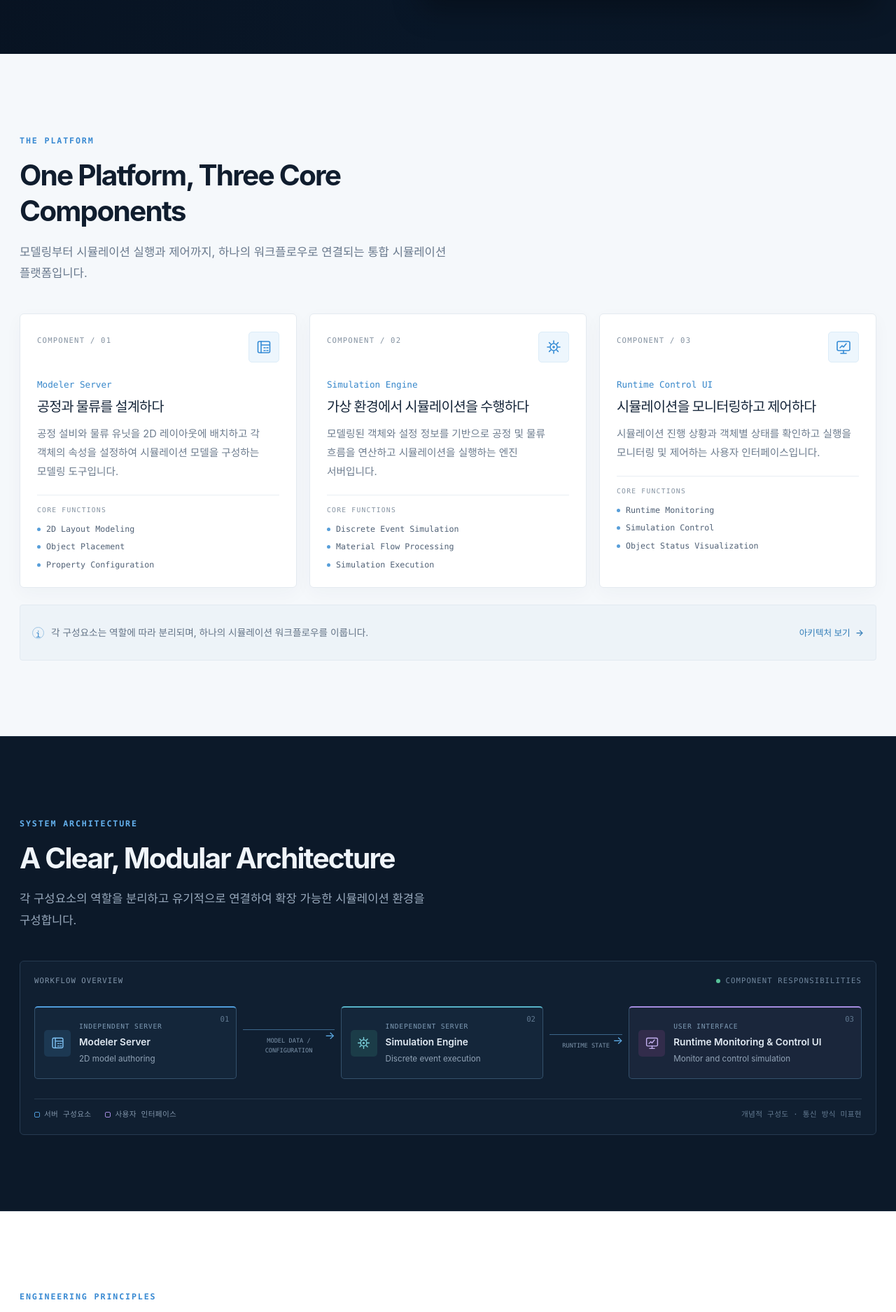
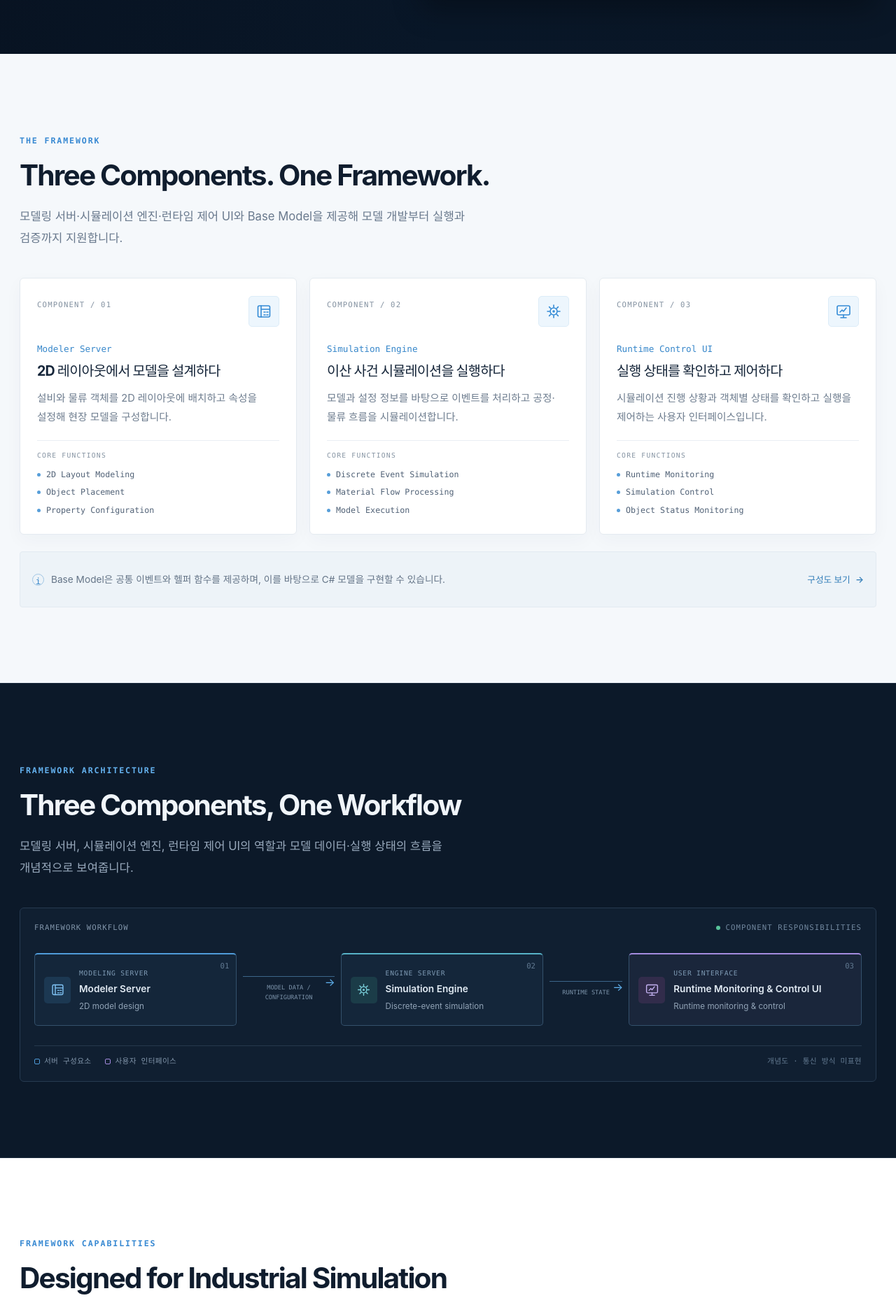
Before and after one commit to kkh3868/My_Portfolio, a React (Vite) app: page / in a window 1280 px wide. Shown: the part 918-2793 px from the top of the page at 70% size. Built offline with nearby package versions, Linux system fonts and the light colour scheme.

Commit message:
[Fix] 산업 시뮬레이션 프레임워크 포트폴리오 정비  - Hero KPI와 CTA 개선 및 플로팅 카드 제거  - 전 섹션과 README의 Framework·Base Model 용어 통일  - 서버 구성, C# 모델 개발 흐름과 브랜드 문구 정리

```diff
--- a/src/components/SimulationPreview.tsx
+++ b/src/components/SimulationPreview.tsx
@@ -372,11 +372,11 @@ export function SimulationPreview() {
         </div>
       </section>
 
-      <section className="simulation-screen simulation-screen--runtime" aria-label="시뮬레이션 제어 화면 예시">
+      <section className="simulation-screen simulation-screen--runtime" aria-label="런타임 제어 화면 예시">
         <div className="simulation-screen__header">
           <div className="screen-title">
             <span className="screen-title__mark screen-title__mark--runtime">▶</span>
-            <strong>SIMULATION CONTROL UI</strong>
+            <strong>RUNTIME CONTROL UI</strong>
           </div>
           <span className="runtime-live"><i className="status-dot" /> RUNNING</span>
         </div>
--- a/src/data/platform.ts
+++ b/src/data/platform.ts
@@ -4,35 +4,35 @@ export const platformComponents: PlatformComponent[] = [
   {
     number: '01',
     name: 'Modeler Server',
-    title: '공정과 물류를 설계하다',
+    title: '2D 레이아웃에서 모델을 설계하다',
     description:
-      '공정 설비와 물류 유닛을 2D 레이아웃에 배치하고 각 객체의 속성을 설정하여 시뮬레이션 모델을 구성하는 모델링 도구입니다.',
+      '설비와 물류 객체를 2D 레이아웃에 배치하고 속성을 설정해 현장 모델을 구성합니다.',
     features: ['2D Layout Modeling', 'Object Placement', 'Property Configuration'],
     icon: 'layout',
   },
   {
     number: '02',
     name: 'Simulation Engine',
-    title: '가상 환경에서 시뮬레이션을 수행하다',
+    title: '이산 사건 시뮬레이션을 실행하다',
     description:
-      '모델링된 객체와 설정 정보를 기반으로 공정 및 물류 흐름을 연산하고 시뮬레이션을 실행하는 엔진 서버입니다.',
+      '모델과 설정 정보를 바탕으로 이벤트를 처리하고 공정·물류 흐름을 시뮬레이션합니다.',
     features: [
       'Discrete Event Simulation',
       'Material Flow Processing',
-      'Simulation Execution',
+      'Model Execution',
     ],
     icon: 'engine',
   },
   {
     number: '03',
     name: 'Runtime Control UI',
-    title: '시뮬레이션을 모니터링하고 제어하다',
+    title: '실행 상태를 확인하고 제어하다',
     description:
-      '시뮬레이션 진행 상황과 객체별 상태를 확인하고 실행을 모니터링 및 제어하는 사용자 인터페이스입니다.',
+      '시뮬레이션 진행 상황과 객체별 상태를 확인하고 실행을 제어하는 사용자 인터페이스입니다.',
     features: [
       'Runtime Monitoring',
       'Simulation Control',
-      'Object Status Visualization',
+      'Object Status Monitoring',
     ],
     icon: 'monitor',
   },
@@ -47,16 +47,16 @@ export const platformCapabilities: PlatformCapability[] = [
     number: '01',
   },
   {
-    title: 'Extensible Simulation Framework',
+    title: 'Base Model Development',
     description:
-      '공통 시뮬레이션 프레임워크를 기반으로 다양한 공정 및 물류 객체를 확장하고 실행할 수 있도록 설계합니다.',
+      'Base Model이 제공하는 공통 이벤트와 헬퍼 함수를 활용해 C# 기반의 현장별 모델 로직을 개발할 수 있습니다.',
     icon: 'framework',
     number: '02',
   },
   {
     title: '2D Material Flow Visualization',
     description:
-      'Top-view 2D 레이아웃에서 설비와 물류 유닛의 배치, 상태 및 자재 이동 흐름을 직관적으로 확인합니다.',
+      'Top-view 2D 레이아웃에서 설비 배치와 객체 상태, 자재 이동 흐름을 확인합니다.',
     icon: 'flow',
     number: '03',
   },
--- a/src/sections/ArchitectureSection.tsx
+++ b/src/sections/ArchitectureSection.tsx
@@ -6,13 +6,13 @@ export function ArchitectureSection() {
     <section className="architecture-section" id="architecture">
       <div className="section-shell architecture-shell">
         <SectionHeading
-          eyebrow="SYSTEM ARCHITECTURE"
-          title="A Clear, Modular Architecture"
-          description="각 구성요소의 역할을 분리하고 유기적으로 연결하여 확장 가능한 시뮬레이션 환경을 구성합니다."
+          eyebrow="FRAMEWORK ARCHITECTURE"
+          title="Three Components, One Workflow"
+          description="모델링 서버, 시뮬레이션 엔진, 런타임 제어 UI의 역할과 모델 데이터·실행 상태의 흐름을 개념적으로 보여줍니다."
         />
         <div className="architecture-panel">
           <div className="architecture-panel__header">
-            <span>WORKFLOW OVERVIEW</span>
+            <span>FRAMEWORK WORKFLOW</span>
             <span><i /> COMPONENT RESPONSIBILITIES</span>
           </div>
           <div className="architecture-flow">
@@ -20,9 +20,9 @@ export function ArchitectureSection() {
               <span className="node-index">01</span>
               <span className="node-icon"><Icon name="layout" size={21} /></span>
               <span className="node-content">
-                <small>INDEPENDENT SERVER</small>
+                <small>MODELING SERVER</small>
                 <strong>Modeler Server</strong>
-                <span>2D model authoring</span>
+                <span>2D model design</span>
               </span>
             </article>
             <div className="flow-connector">
@@ -34,9 +34,9 @@ export function ArchitectureSection() {
               <span className="node-index">02</span>
               <span className="node-icon"><Icon name="engine" size={21} /></span>
               <span className="node-content">
-                <small>INDEPENDENT SERVER</small>
+                <small>ENGINE SERVER</small>
                 <strong>Simulation Engine</strong>
-                <span>Discrete event execution</span>
+                <span>Discrete-event simulation</span>
               </span>
             </article>
             <div className="flow-connector">
@@ -50,14 +50,14 @@ export function ArchitectureSection() {
               <span className="node-content">
                 <small>USER INTERFACE</small>
                 <strong>Runtime Monitoring &amp; Control UI</strong>
-                <span>Monitor and control simulation</span>
+                <span>Runtime monitoring &amp; control</span>
               </span>
             </article>
           </div>
           <div className="architecture-panel__footer">
             <span><i className="server-key" /> 서버 구성요소</span>
             <span><i className="ui-key" /> 사용자 인터페이스</span>
-            <span className="architecture-disclaimer">개념적 구성도 · 통신 방식 미표현</span>
+            <span className="architecture-disclaimer">개념도 · 통신 방식 미표현</span>
           </div>
         </div>
       </div>
--- a/src/sections/FeaturesSection.tsx
+++ b/src/sections/FeaturesSection.tsx
@@ -6,16 +6,16 @@ export function FeaturesSection() {
   return (
     <section className="features-section section-shell" id="features">
       <SectionHeading
-        eyebrow="ENGINEERING PRINCIPLES"
-        title="Built for Industrial Simulation"
-        description="산업 시스템의 구조와 흐름을 명확하게 표현하기 위한 핵심 설계 원칙입니다."
+        eyebrow="FRAMEWORK CAPABILITIES"
+        title="Designed for Industrial Simulation"
+        description="객체 기반 모델링, Base Model 기반 개발, 2D 흐름 시각화를 통해 현장별 시뮬레이션 모델을 구성합니다."
       />
       <div className="capability-grid">
         {platformCapabilities.map((capability) => (
           <article className="capability-card" key={capability.number}>
             <div className="capability-card__top">
               <span className="icon-tile icon-tile--subtle"><Icon name={capability.icon} /></span>
-              <span>{capability.number} / PRINCIPLE</span>
+              <span>{capability.number} / CAPABILITY</span>
             </div>
             <h3>{capability.title}</h3>
             <p>{capability.description}</p>
--- a/src/sections/HeroSection.tsx
+++ b/src/sections/HeroSection.tsx
@@ -7,9 +7,8 @@ export function HeroSection() {
         <div className="hero-copy">
           <h1>물류와 공정의 흐름을<br /><span>시뮬레이션</span>으로<br />모델링하고 검증하다.</h1>
           <p className="hero-description">
-            제조 현장의 물류·공정을 2D 모델로 구성하고, 시뮬레이션 엔진과 런타임 제어를
-            연결하는 프레임워크를 설계·개발합니다. 설비와 물류 객체를 확장하고 흐름을
-            검증할 수 있는 기반을 만듭니다.
+            모델링 서버와 시뮬레이션 엔진, 런타임 제어 UI를 제공하며 Base Model을 기반으로
+            C# 모델의 개발과 실행을 지원합니다.
           </p>
           <div className="hero-stats" aria-label="현장 검증 실적">
             <div className="hero-stat">
--- a/src/sections/PlatformSection.tsx
+++ b/src/sections/PlatformSection.tsx
@@ -6,9 +6,9 @@ export function PlatformSection() {
   return (
     <section className="platform-section section-shell" id="platform">
       <SectionHeading
-        eyebrow="THE PLATFORM"
-        title="One Platform, Three Core Components"
-        description="모델링부터 시뮬레이션 실행과 제어까지, 하나의 워크플로우로 연결되는 통합 시뮬레이션 플랫폼입니다."
+        eyebrow="THE FRAMEWORK"
+        title="Three Components. One Framework."
+        description="모델링 서버·시뮬레이션 엔진·런타임 제어 UI와 Base Model을 제공해 모델 개발부터 실행과 검증까지 지원합니다."
       />
       <div className="component-grid">
         {platformComponents.map((component) => (
@@ -32,8 +32,8 @@ export function PlatformSection() {
       </div>
       <div className="platform-footnote">
         <span className="footnote-mark">i</span>
-        <p>각 구성요소는 역할에 따라 분리되며, 하나의 시뮬레이션 워크플로우를 이룹니다.</p>
-        <a href="#architecture">아키텍처 보기 <span aria-hidden="true">→</span></a>
+        <p>Base Model은 공통 이벤트와 헬퍼 함수를 제공하며, 이를 바탕으로 C# 모델을 구현할 수 있습니다.</p>
+        <a href="#architecture">구성도 보기 <span aria-hidden="true">→</span></a>
       </div>
     </section>
   )
```
Also changed, not shown: src/App.tsx (+5 -5 lines), src/sections/VisionSection.tsx (+4 -4 lines), 1 other file (tests, documents, lock files or other folders).
